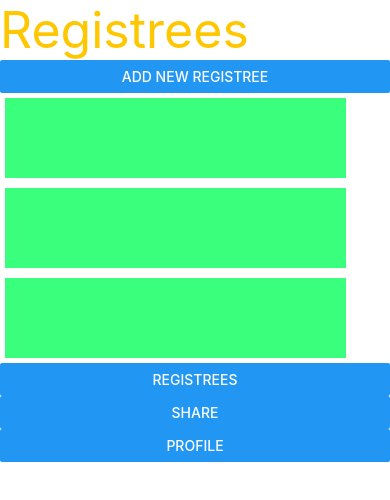
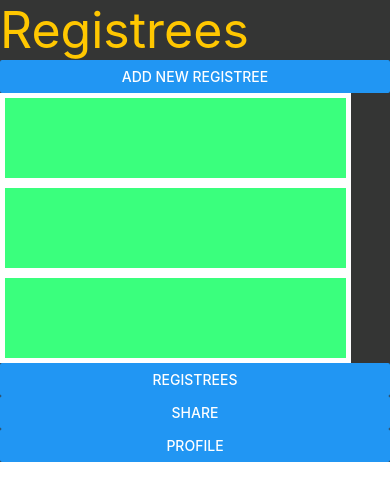
Before and after one commit to SamuelBanya/Registree, a React Native app in the folder client/: screen / in a window 390 px wide. Shown: the top 500 px of the page. Built offline with nearby package versions, Linux system fonts and the light colour scheme.

Commit message:
Adding latest notes regarding linear gradients for Figma

```diff
--- a/client/App.js
+++ b/client/App.js
@@ -8,7 +8,7 @@ export default function App() {
 
   return (
     // Overall container for app:
-    <View styles={styles.appContainer}>
+    <View style={styles.appContainer}>
       {/* Top menu for desktop web use only: */}
       <View>
       </View>
@@ -46,7 +46,8 @@ export default function App() {
 
 const styles = StyleSheet.create({
   appContainer: {
-    backgroundColor: 'red'
+
+    backgroundColor: 'rgb(52,53,52); linear-gradient(90deg, rgba(52,53,52,1) 0%, rgba(31,112,78,1) 50%, rgba(14,166,102,1) 100%);'
   },
   header: {
     fontSize: '50px',
```
Also changed, not shown: client/package.json (+4 -3 lines), 2 other files (tests, documents, lock files or other folders).
